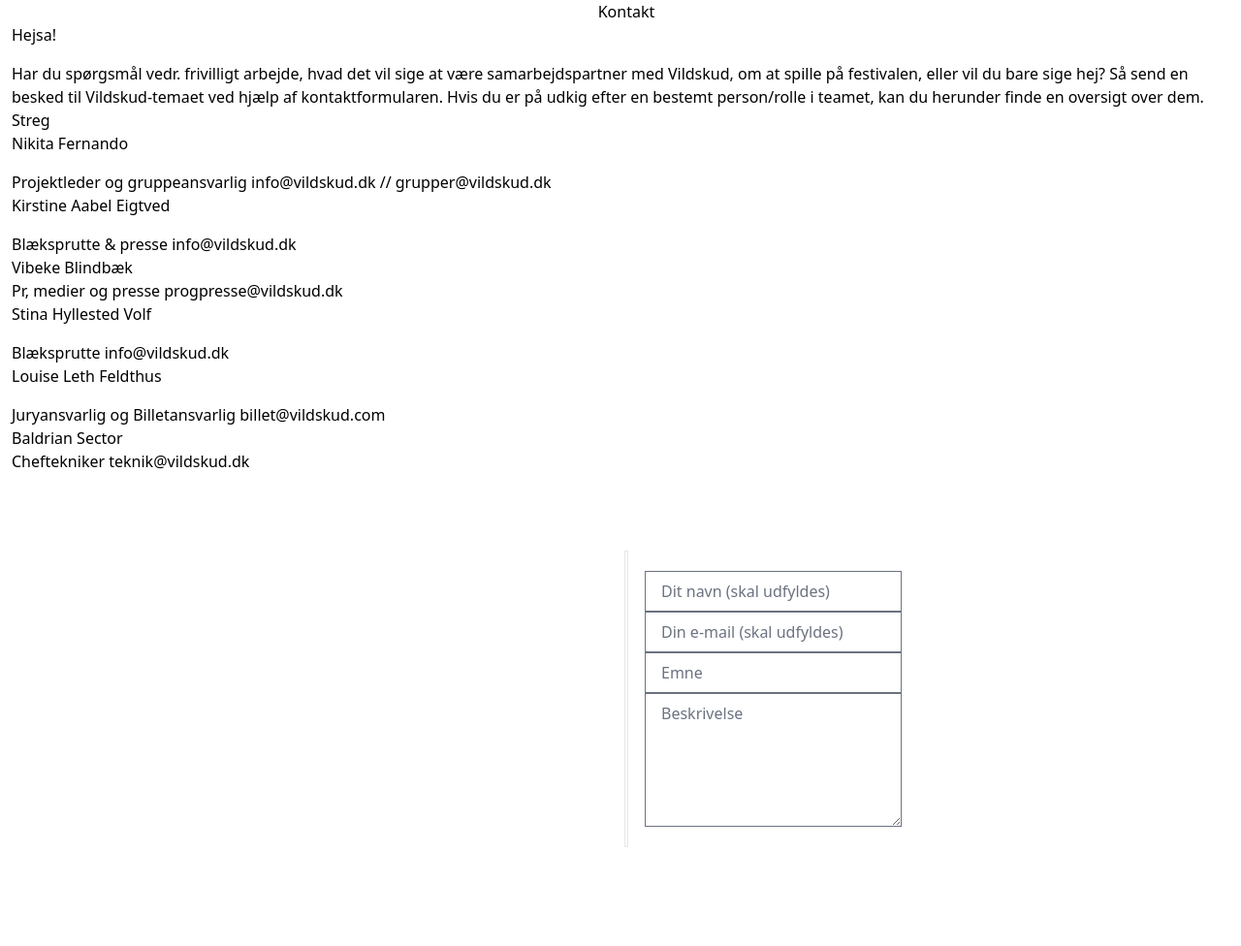
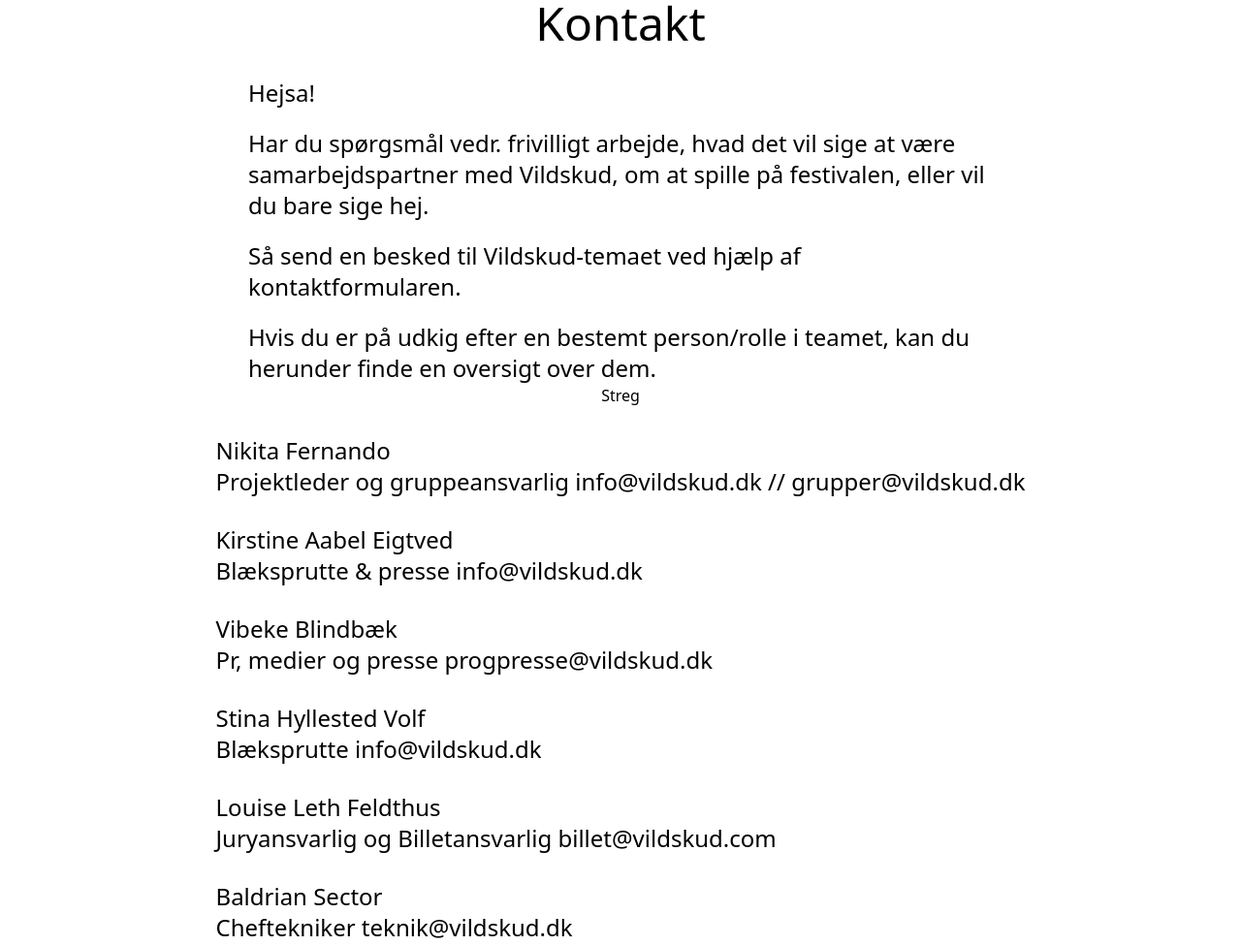
Before and after one commit to math21t7/vildskud_opgave, a website built with Vite: page src/kontakt.html in a window 1280 px wide. Shown: the top 976 px of the page at 97% size. Before the commit the page ends 954 px from the top, so only its background shows below. Built offline with nearby package versions, Linux system fonts and the light colour scheme.

```diff
--- a/src/kontakt.html
+++ b/src/kontakt.html
@@ -12,64 +12,67 @@
     <script type="module" src="./main.js"></script>
 <body>
 
-  <div class="@media (min-width: 640px) { ... } pl-3">
+
 
     <div class="">
-      <p class="text-left md:text-center">
-        Kontakt
-        </p>
-
+        <h2 class="text-5xl text-center">Kontakt</h2>
     </div>
 
-    <div class="flex flex-col space-y-4 ">
-      <div>Hejsa!</div>
+    <div class="grid place-items-center p-8">
 
-      <div>Har du spørgsmål vedr. frivilligt arbejde, hvad det vil sige at være samarbejdspartner med Vildskud, om at spille på festivalen, eller vil du bare sige hej?
+      <div class="max-w-3xl">
+        <div class="text-2xl">Hejsa!</div>
 
-       Så send en besked til Vildskud-temaet ved hjælp af kontaktformularen.
+        <div class="text-2xl pt-5">Har du spørgsmål vedr. frivilligt arbejde, hvad det vil sige at være samarbejdspartner med Vildskud, om at spille på festivalen, eller vil du bare sige hej.
+        </div>
+        <div class="text-2xl pt-5">
+         Så send en besked til Vildskud-temaet ved hjælp af kontaktformularen.
+        </div>
+        <div class="text-2xl pt-5">
+         Hvis du er på udkig efter en bestemt person/rolle i teamet, kan du herunder finde en oversigt over dem.
+        </div>
+      </div>
 
-       Hvis du er på udkig efter en bestemt person/rolle i teamet, kan du herunder finde en oversigt over dem.
-      </div>
-    </div>
 
-    Streg
+    Streg <hr>
 
-    <div class="grid-cols-4	grid-template-columns: repeat(4, minmax(0, 1fr));">
+    <div class="">
 
-      <div class="flex flex-col space-y-4 ">
+      <div class="pt-7 text-2xl">
         <div><h4>Nikita Fernando</h4></div>
         <div><p>Projektleder og gruppeansvarlig
         info@vildskud.dk // grupper@vildskud.dk</p></div>
         </div>
 
-        <div class="flex flex-col space-y-4 ">
+        <div class="pt-7 text-2xl">
           <div><h4>Kirstine Aabel Eigtved</h4></div>
           <div><p>Blæksprutte & presse info@vildskud.dk</p></div>
          </div>
 
-        <div class="flex flex-col space-y-4 ">
-          <div><h4>Vibeke Blindbæk</h4>
+         <div class="pt-7 text-2xl">
+          <h4>Vibeke Blindbæk</h4>
           <p>Pr, medier og presse
              progpresse@vildskud.dk</p>
-          </div>
         </div>
 
 
-        <div class="flex flex-col space-y-4 ">
-          <div><h4>Stina Hyllested Volf</h4></div>
-          <div><p>Blæksprutte
-                  info@vildskud.dk</p></div>
+        <div class="pt-7 text-2xl">
+          <h4>Stina Hyllested Volf</h4>
+          <p>Blæksprutte
+                  info@vildskud.dk</p>
         </div>
 
-        <div class="flex flex-col space-y-4 ">
-          <div> <h4>Louise Leth Feldthus</h4></div>
-           <div><p>Juryansvarlig og Billetansvarlig
-        billet@vildskud.com</p></div>
+        <div class="pt-7 text-2xl">
+          <h4>Louise Leth Feldthus</h4>
+           <p>Juryansvarlig og Billetansvarlig
+              billet@vildskud.com</p>
       </div>
-
+      <div class="pt-7 text-2xl">
         <h4>Baldrian Sector</h4>
         <p>Cheftekniker
         teknik@vildskud.dk</p>
+      </div>
+
     </div>
 
 
@@ -84,18 +87,17 @@
                   <input type="text" class="border border-gray-500 px-4 py-2 focus:outline-none focus:border-purple-500" placeholder="Emne"/>
 
                   <textarea cols="10" rows ="5" class="border border-gray-500 px-4 py-2 focus:outline-none focus:border-purple-500" placeholder="Beskrivelse" ></textarea>
-
+                  <button class="bg-transparent hover:bg-blue-500 text-blue-700 font-semibold hover:text-white py-2 px-4 border border-blue-500 hover:border-transparent rounded">
+                    INDSEND
+                  </button>
           </div>
         </form>
       </div>
     </div>
 
 
+    </div>
 
-
-
-
-    </div>
 
 </body>
 </html>
--- a/src/maskeret.html
+++ b/src/maskeret.html
@@ -6,35 +6,63 @@
     <meta name="viewport" content="width=device-width, initial-scale=1.0" />
     <title>Maskeret</title>
   </head>
-  <body class="grid place-items-center p-8">
-    <h1 class="text-xl font-bold text-emerald-700">Tailwind Template E2022</h1>
-    <p class="text-emerald-500">
-      Powered by <a href="https://vitejs.dev/guide">Vite</a>
-    </p>
-    <img src="img/vite.svg" alt="Vite Logo" />
+
 
     <script type="module" src="./main.js"></script>
 <body>
 
-<div class="@media (min-width: 640px) { ... }">
+  <div class="pl-2 pr-2 pt-2">
 
-  <div class="">
-        <h2>Maskeret</h2>
-  </div>
+    <div class="flex flex-col space-y-4 ...">
+      <div>
+        <div class="">
+          <h2 class="text-5xl text-center">Maskeret</h2>
+        </div>
+      </div>
+      </div>
 
-  <div class="">
-    "MASKERET" by CON:FRONT Collective – A cross-aesthetic performance. CON:FRONT COLLECTIVE explores the phenomenon of the mask. What drives us to cover up our authentic self and why? In our universe, we allow ourselves to express our vulnerabilities.
+  <div class="grid place-items-center p-8">
 
-Through a physical and musical journey, the audience will experience the many layers of the mask affecting our everyday lives; gender, movement, social interaction, voice and words. Three individuals depict a journey of self-realisation through social roles, the care and destruction of power dynamics, and the confrontation of what it means to be authentically raw.
-  </div>
+    <div class="">
+
+      <img src="confront-collective-800x535.webp" alt="Maskeret">
+    </div>
+
+
+    <div class="max-w-xl">
+      <p class="text-2xl pt-5 ">
+        "MASKERET" by CON:FRONT Collective – A cross-aesthetic performance. CON:FRONT COLLECTIVE explores the phenomenon of the mask. What drives us to cover up our authentic self and why? In our universe, we allow ourselves to express our vulnerabilities.
+      </p>
+    </div>
+
+    <div class="">
+      <p class="text-2xl pt-8 ">
+        Through a physical and musical journey, the audience will experience the many layers of the mask affecting our everyday lives; gender, movement, social interaction, voice and words. Three individuals depict a journey of self-realisation through social roles, the care and destruction of power dynamics, and the confrontation of what it means to be authentically raw.
+     </p>
+    </div>
+
+
+<br>
+
+<div class="">
 
 
 
-<div class="">
+    <div class="text-2xl font-bold pt-8">Medvirkende:</div> <p class="text-2xl pt-5">Mia Lomholt Tvede, Alice Presencer og Anna Elisa Reini</p>
 
-Medvirkende: Mia Lomholt Tvede, Alice Presencer og Anna Elisa Reini
 
-Komponist: Daniel Bøgh Nielsen
+
+
+ <div class="">
+
+
+
+    <div class="text-2xl font-bold pt-5">Komponist:</div><p class="text-2xl pt-5"> Daniel Bøgh Nielsen</p>
+
+
+
+ </div>
+
 
 </div>
 
@@ -43,6 +71,7 @@
 
 
 
+ </div>
 
 </div>
 
```
Also changed, not shown: src/confront-collective-800x535.webp (added).
